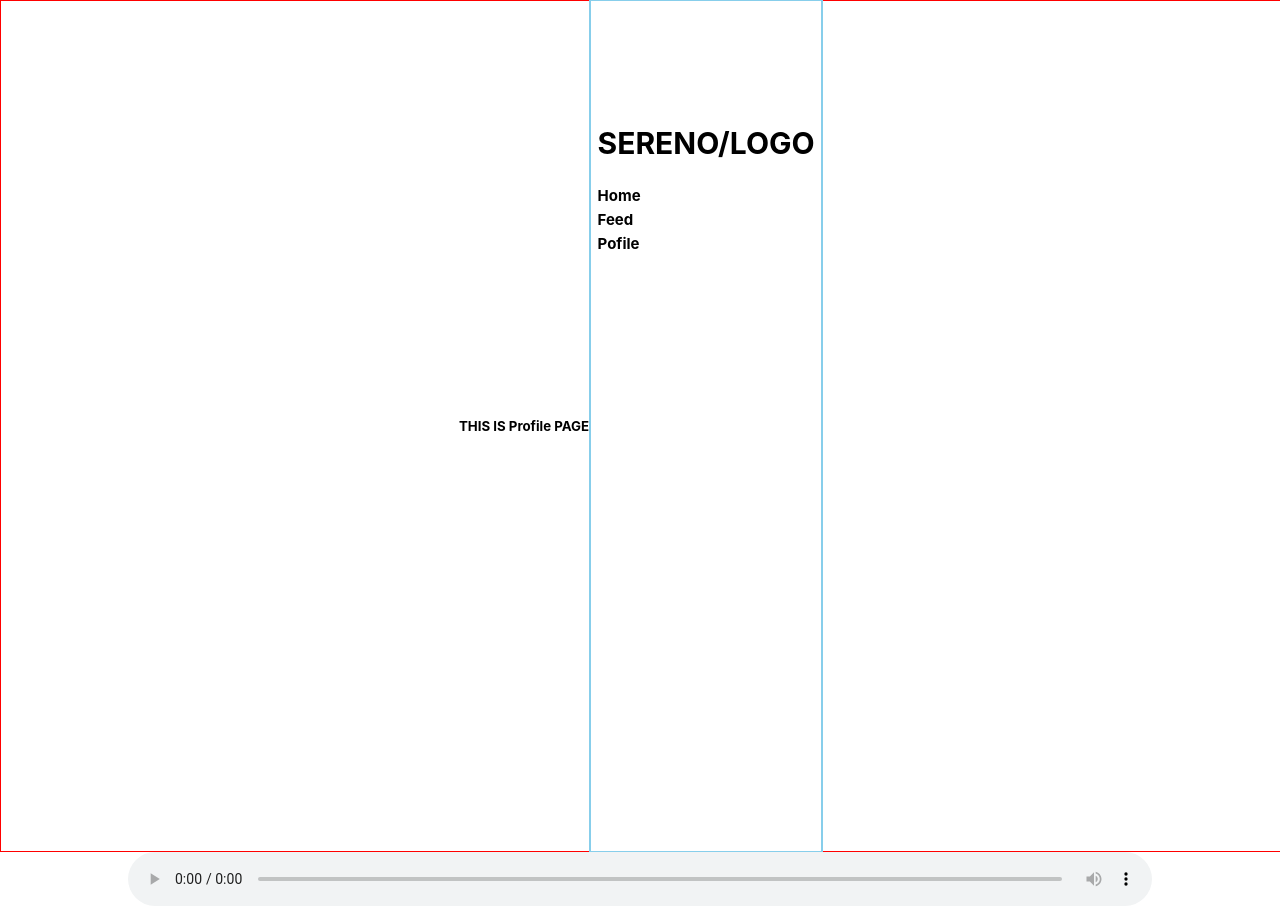
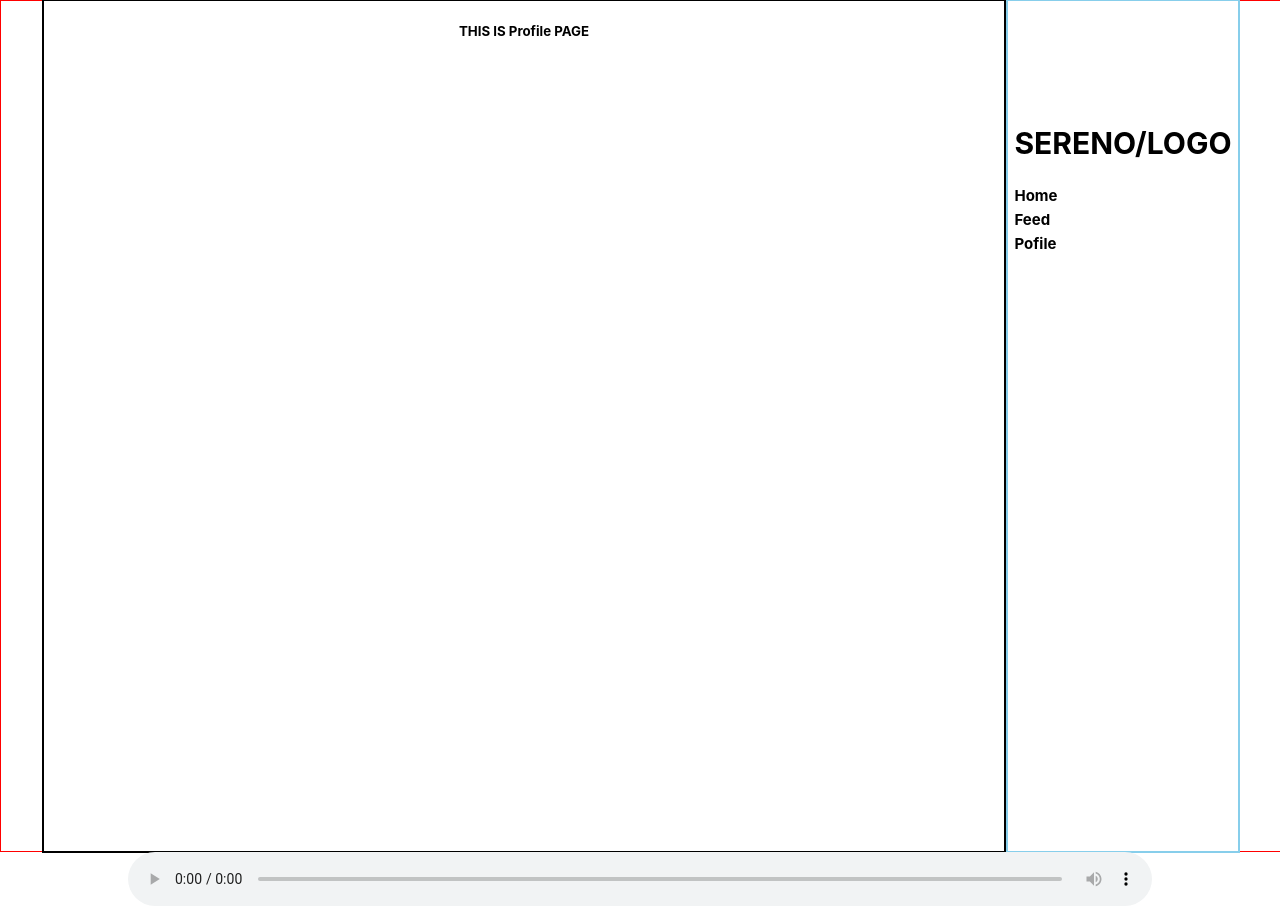
Before and after one commit to hniloy96/project-3-frontend, a React (Create React App) app: page /profile in a window 1280 px wide. Built offline with nearby package versions, Linux system fonts and the light colour scheme.

Commit message:
some css changes

```diff
--- a/package.json
+++ b/package.json
@@ -7,6 +7,7 @@
     "@testing-library/react": "^13.4.0",
     "@testing-library/user-event": "^13.5.0",
     "react": "^18.2.0",
+    "react-audio-player": "^0.17.0",
     "react-dom": "^18.2.0",
     "react-router": "^6.6.1",
     "react-router-dom": "^6.6.1",
--- a/src/App.js
+++ b/src/App.js
@@ -1,6 +1,7 @@
 import './App.css';
 import React, {useState, useEffect} from 'react';
 import { Routes, Route } from 'react-router-dom';
+import ReactAudioPlayer from 'react-audio-player';
 import Home from './Pages/Home-page';
 import Profile from './Pages/Profile-page';
 import Feed from './Pages/Feed-page'
--- /dev/null
+++ b/src/Pages/Feed-page.css
@@ -0,0 +1,8 @@
+.Feed-content-container {
+    border: 2px solid black;
+    display: flex;
+    justify-content: center;
+    align-content: center;
+    width: 75%;
+    height: 850px;
+  }
--- a/src/Pages/Feed-page.js
+++ b/src/Pages/Feed-page.js
@@ -1,8 +1,9 @@
 import React from "react";
+import './Feed-page.css'
 
 function Feed (props) {
     return (
-        <div className="content-container">
+        <div className="Feed-content-container">
             <h5>THIS IS Feed PAGE</h5>
         </div>
     )
--- /dev/null
+++ b/src/Pages/Profile-page.css
@@ -0,0 +1,8 @@
+.Profile-content-container {
+    border: 2px solid black;
+    display: flex;
+    justify-content: center;
+    align-content: center;
+    width: 75%;
+    height: 850px;
+  }
--- a/src/Pages/Profile-page.js
+++ b/src/Pages/Profile-page.js
@@ -1,8 +1,9 @@
 import React from "react";
+import "./Profile-page.css"
 
 function Profile (props) {
     return (
-        <div className="content-container">
+        <div className="Profile-content-container">
             <h5>THIS IS Profile PAGE</h5>
         </div>
     )
```
Also changed, not shown: 1 other file (tests, documents, lock files or other folders).
